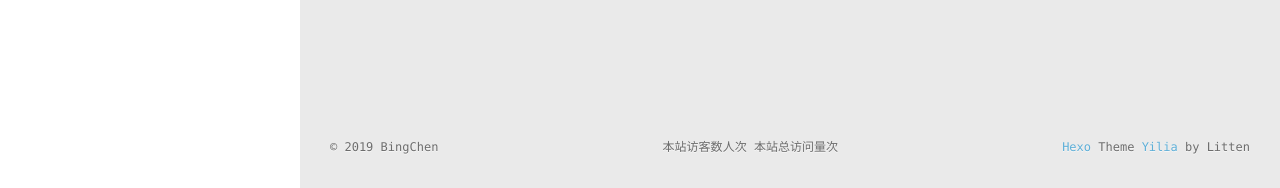
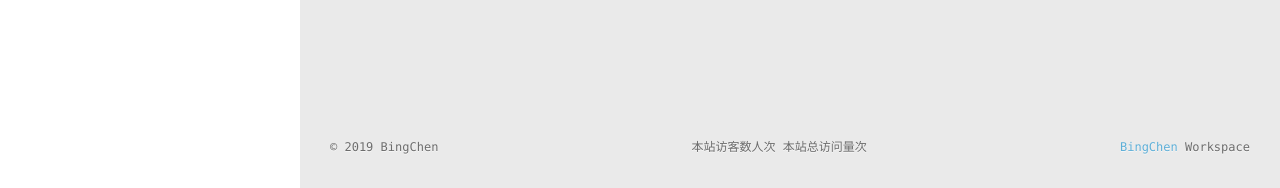
Before and after one commit to cbbsir/cbbsir.github.io, a plain HTML site: page archives/index.html in a window 1280 px wide. Shown: the part 612-800 px from the top of the page. Drawn offline with Linux system fonts and the light colour scheme; some packages are replaced by stand-ins of ours; a script that the page names is missing.

Commit message:
Site updated: 2019-09-24 12:06:48

```diff
--- a/archives/index.html
+++ b/archives/index.html
@@ -240,7 +240,7 @@
     		&copy; 2019 BingChen
     	</div>
       	<div class="footer-right">
-      		<a href="http://hexo.io/" target="_blank">Hexo</a>  Theme <a href="https://github.com/litten/hexo-theme-yilia" target="_blank">Yilia</a> by Litten
+      		<a href="http://cbbsir.github.io" target="_blank">BingChen</a>  Workspace
       	</div>
 
     </div>
```
Also changed, not shown: 2019/09/24/MytestAndriod项目/index.html (+1 -1 lines), 2019/09/24/hello-world/index.html (+1 -1 lines), archives/2019/09/index.html (+1 -1 lines), archives/2019/index.html (+1 -1 lines), index.html (+1 -1 lines).
